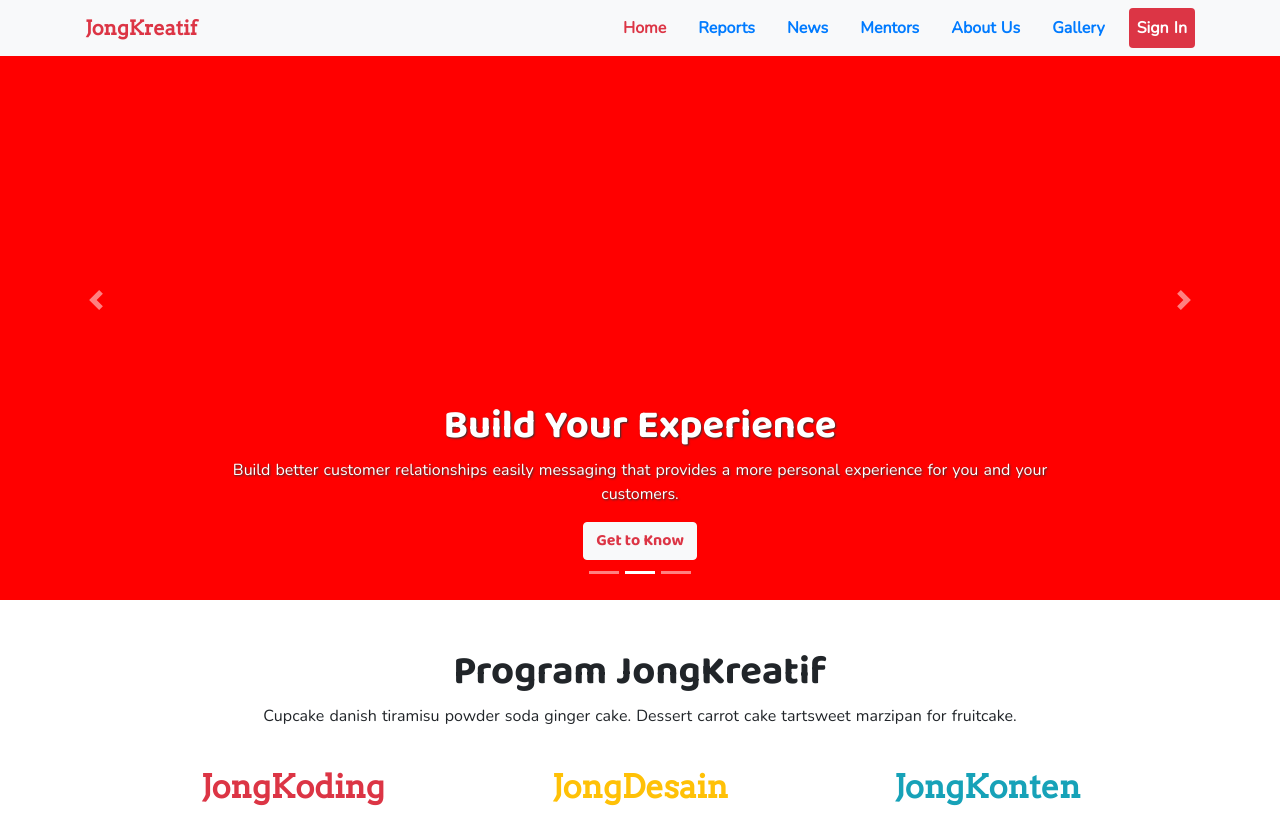
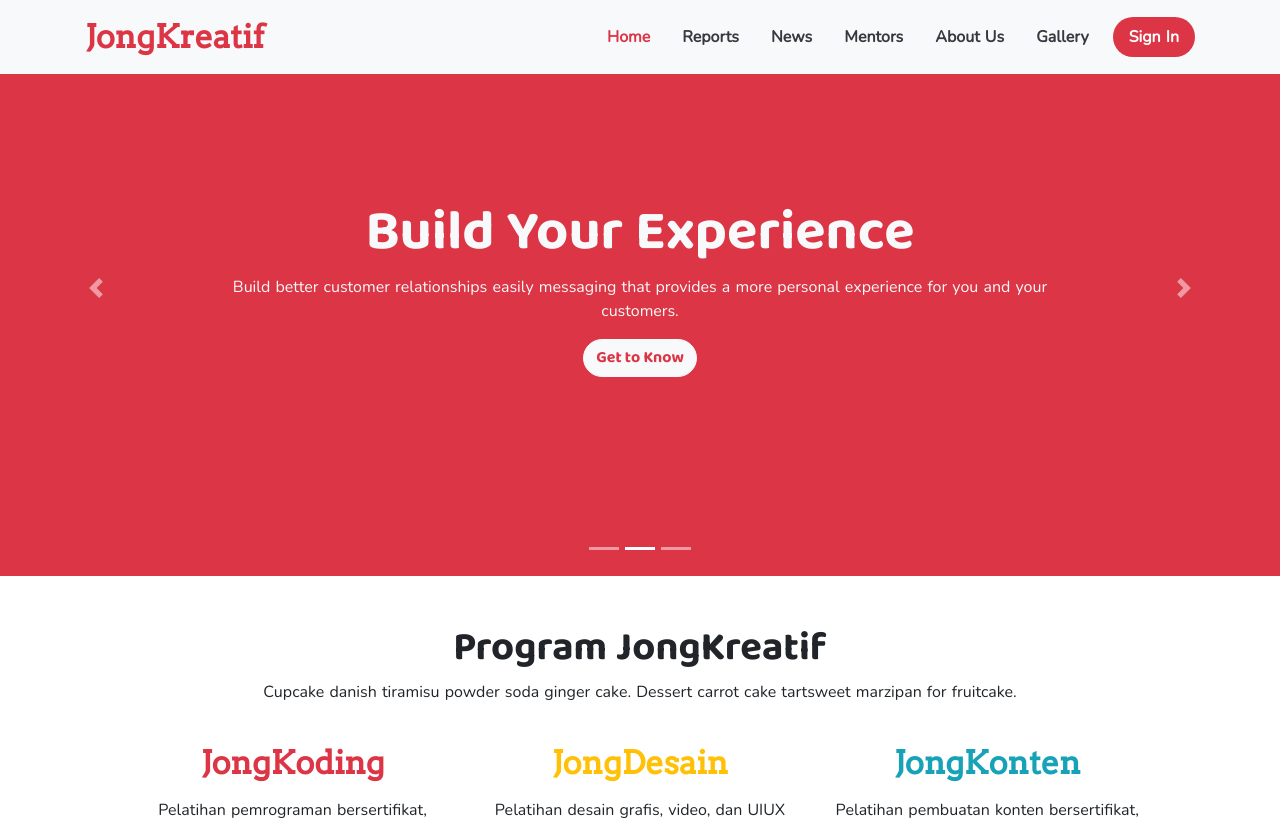
Before and after one commit to Davpyu/JongKreatif, a Nuxt app: page / in a window 1280 px wide. Shown: the top 820 px of the page. Built offline with nearby package versions, Linux system fonts and the light colour scheme.

Commit message:
fixing some stuff

```diff
--- a/assets/css/main.css
+++ b/assets/css/main.css
@@ -16,6 +16,10 @@
     font-family: 'Roboto', sans-serif;
 }
 
+.text-8 {
+    font-size: 2rem;
+}
+
 .text-opacity-10 {
     opacity: 0.1;
 }
@@ -23,3 +27,25 @@
 .text-opacity-50 {
     opacity: 0.5;
 }
+
+.rounded-full {
+    border-radius: 125px;
+}
+
+.d-grid {
+    display: grid;
+}
+
+.grid-cols-1 {
+	grid-template-columns: repeat(1, minmax(0, 1fr));
+}
+
+.grid-gap-4 {
+    gap: 1rem;
+}
+
+@media (min-width: 992px) {
+    .grid-lg-cols-2 {
+        grid-template-columns: repeat(2, minmax(0, 1fr));
+    }
+}
--- a/components/AppFooter.vue
+++ b/components/AppFooter.vue
@@ -14,11 +14,11 @@
                                 About JongKreatif
                             </h5>
                             <div class="mt-3 text-center text-opacity-50 d-flex flex-column justify-content-center">
-                                <nuxt-link to="/about">About Us</nuxt-link>
-                                <nuxt-link to="/faq">FAQ</nuxt-link>
-                                <nuxt-link to="/tos">Terms of Service</nuxt-link>
-                                <nuxt-link to="/contact">Contact Us</nuxt-link>
-                                <nuxt-link to="/sitemap">Sitemap</nuxt-link>
+                                <nuxt-link class="text-light" to="/about">About Us</nuxt-link>
+                                <nuxt-link class="text-light" to="/faq">FAQ</nuxt-link>
+                                <nuxt-link class="text-light" to="/tos">Terms of Service</nuxt-link>
+                                <nuxt-link class="text-light" to="/contact">Contact Us</nuxt-link>
+                                <nuxt-link class="text-light" to="/sitemap">Sitemap</nuxt-link>
                             </div>
                         </div>
                         <div class="col d-flex flex-column justify-content-center text-light">
--- a/components/AppHeader.vue
+++ b/components/AppHeader.vue
@@ -2,7 +2,7 @@
     <div>
         <b-navbar toggleable="lg" variant="light" fixed="top">
             <div class="container d-flex">
-                <b-navbar-brand href="#" class="font-weight-bolder text-arvo text-danger">JongKreatif</b-navbar-brand>
+                <b-navbar-brand href="#" class="font-weight-bolder text-arvo text-danger text-8">JongKreatif</b-navbar-brand>
 
                 <b-navbar-toggle target="nav-collapse"></b-navbar-toggle>
 
@@ -13,21 +13,21 @@
                             <nuxt-link to="/" class="font-weight-bold" active-class="text-danger">Home</nuxt-link>
                         </b-nav-item>
                         <b-nav-item class="mr-3">
-                            <nuxt-link to="/reports" class="font-weight-bold" active-class="text-danger">Reports</nuxt-link>
+                            <nuxt-link to="/reports" class="font-weight-bold text-dark" active-class="text-danger">Reports</nuxt-link>
                         </b-nav-item>
                         <b-nav-item class="mr-3">
-                            <nuxt-link to="/news" class="font-weight-bold" active-class="text-danger">News</nuxt-link>
+                            <nuxt-link to="/news" class="font-weight-bold text-dark" active-class="text-danger">News</nuxt-link>
                         </b-nav-item>
                         <b-nav-item class="mr-3">
-                            <nuxt-link to="/mentors" class="font-weight-bold" active-class="text-danger">Mentors</nuxt-link>
+                            <nuxt-link to="/mentors" class="font-weight-bold text-dark" active-class="text-danger">Mentors</nuxt-link>
                         </b-nav-item>
                         <b-nav-item class="mr-3">
-                            <nuxt-link to="/about" class="font-weight-bold" active-class="text-danger">About Us</nuxt-link>
+                            <nuxt-link to="/about" class="font-weight-bold text-dark" active-class="text-danger">About Us</nuxt-link>
                         </b-nav-item>
                         <b-nav-item class="mr-3">
-                            <nuxt-link to="/gallery" class="font-weight-bold" active-class="text-danger">Gallery</nuxt-link>
+                            <nuxt-link to="/gallery" class="font-weight-bold text-dark" active-class="text-danger">Gallery</nuxt-link>
                         </b-nav-item>
-                        <b-nav-item class="rounded btn-danger">
+                        <b-nav-item class="px-2 rounded-full btn-danger">
                             <nuxt-link to="/login" class="text-white font-weight-bold">Sign In</nuxt-link>
                         </b-nav-item>
                     </b-navbar-nav>
--- a/components/Carousel.vue
+++ b/components/Carousel.vue
@@ -6,29 +6,63 @@
             :interval="4000"
             controls
             indicators
-            img-width="1024"
-            img-height="480"
-            style="text-shadow: 1px 1px 2px #333;"
             @sliding-start="onSlideStart"
             @sliding-end="onSlideEnd"
         >
-            <b-carousel-slide img-blank img-blank-color="red">
-                <h1 class="text-white text-baloo font-weight-bolder">Build Your Experience</h1>
-                <p class="text-white text-nunito">Build better customer relationships easily messaging that provides a more personal experience for you and your customers.</p>
-                <b-button variant="light" class="text-danger text-baloo">Get to Know</b-button>
-            </b-carousel-slide>
+            <div class="p-5 text-center carousel-item bg-danger text-light">
+                <div class="p-5 d-flex flex-column align-items-center justify-content-center" style="height: 480px">
+                    <h1 class="text-baloo font-weight-bolder display-4">Build Your Experience</h1>
+                    <div class="w-75">
+                        <p class="text-nunito">Build better customer relationships easily messaging that provides a more personal experience for you and your customers.</p>
+                    </div>
+                    <b-button variant="light" class="rounded-full text-danger text-baloo font-weight-bolder">Get to Know</b-button>
+                </div>
+            </div>
 
-            <b-carousel-slide img-blank img-blank-color="red">
-                <h1 class="text-white text-baloo font-weight-bolder">Build Your Experience</h1>
-                <p class="text-white text-nunito">Build better customer relationships easily messaging that provides a more personal experience for you and your customers.</p>
-                <b-button variant="light" class="text-danger text-baloo">Get to Know</b-button>
-            </b-carousel-slide>
+            <div class="p-5 text-center carousel-item bg-danger text-light">
+                <div class="p-5 d-flex flex-column align-items-center justify-content-center" style="height: 480px">
+                    <h1 class="text-baloo font-weight-bolder display-4">Build Your Experience</h1>
+                    <div class="w-75">
+                        <p class="text-nunito">Build better customer relationships easily messaging that provides a more personal experience for you and your customers.</p>
+                    </div>
+                    <b-button variant="light" class="rounded-full text-danger text-baloo font-weight-bolder">Get to Know</b-button>
+                </div>
+            </div>
 
-            <b-carousel-slide img-blank img-blank-color="red">
-                <h1 class="text-white text-baloo font-weight-bolder">Build Your Experience</h1>
-                <p class="text-white text-nunito">Build better customer relationships easily messaging that provides a more personal experience for you and your customers.</p>
-                <b-button variant="light" class="text-danger text-baloo">Get to Know</b-button>
-            </b-carousel-slide>
+            <div class="p-5 text-center carousel-item bg-danger text-light">
+                <div class="p-5 d-flex flex-column align-items-center justify-content-center" style="height: 480px">
+                    <h1 class="text-baloo font-weight-bolder display-4">Build Your Experience</h1>
+                    <div class="w-75">
+                        <p class="text-nunito">Build better customer relationships easily messaging that provides a more personal experience for you and your customers.</p>
+                    </div>
+                    <b-button variant="light" class="rounded-full text-danger text-baloo font-weight-bolder">Get to Know</b-button>
+                </div>
+            </div>
         </b-carousel>
     </div>
 </template>
+
+<script>
+    export default {
+        data() {
+            return {
+                slide: 0,
+                sliding: null
+            }
+        },
+        methods: {
+            onSlideStart(slide) {
+                this.sliding = true
+            },
+            onSlideEnd(slide) {
+                this.sliding = false
+            }
+        }
+    }
+</script>
+
+<style scoped>
+    .carousel-item.active {
+        display: block;
+    }
+</style>
--- a/pages/index.vue
+++ b/pages/index.vue
@@ -149,7 +149,7 @@
 				</div>
 			</div>
 		</div>
-		<div class="container p-5 d-flex">
+		<div class="container grid-cols-1 p-5 d-grid grid-gap-4 grid-lg-cols-2">
 			<div class="d-flex flex-column justify-content-center">
 				<h3 class="text-center text-baloo font-weight-bolder">
 					Apa Saja yang Anda Butuhkan?
```
